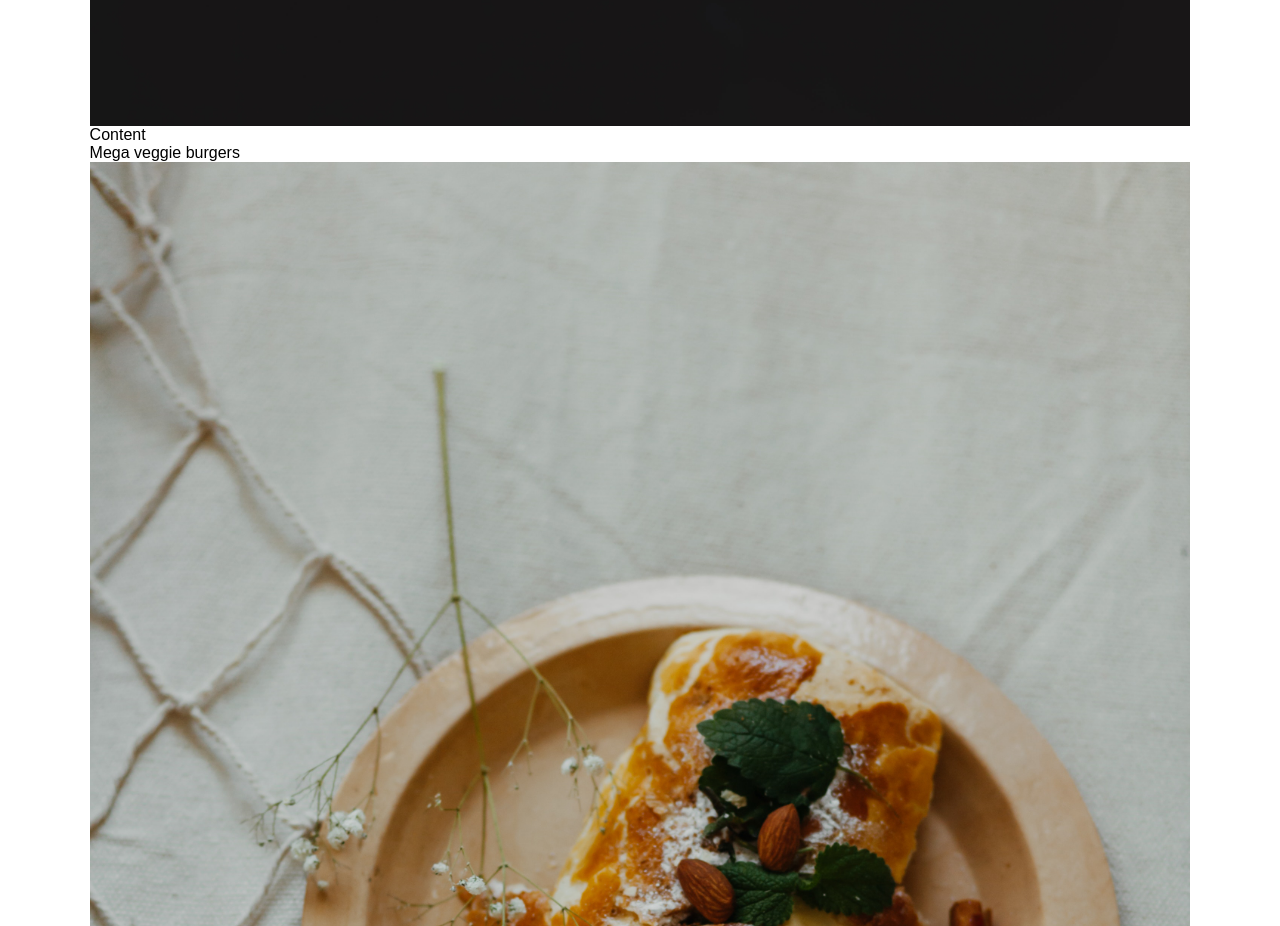
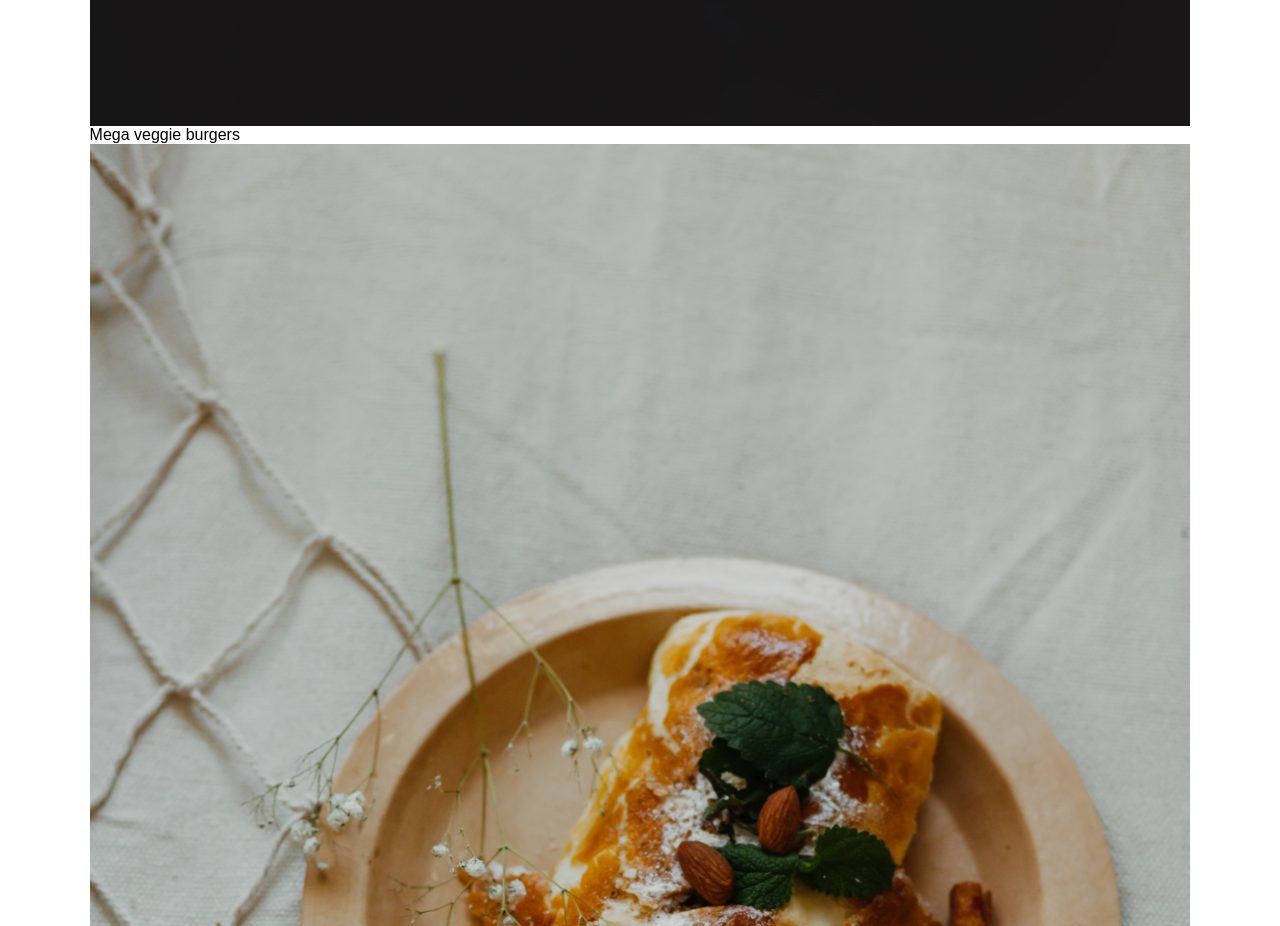
Before and after one commit to amithbhaskaran/Jamie-Oliver, a plain HTML site: page index.html in a window 1280 px wide. Shown: the part 3140-4066 px from the top of the page. Drawn offline with Linux system fonts and the light colour scheme.

Commit message:
Banner Section Updated

```diff
--- a/index.html
+++ b/index.html
@@ -77,7 +77,7 @@
               <figure>
                 <img src="./assets/image/burger.jpg" alt="Burgers">
               </figure>
-              <span class="burger-content">Content</span>
+              <span class="burger-content"></span>
               <h2 class="heading-two">Mega veggie burgers</h2>
             </li>
             <li>
```
